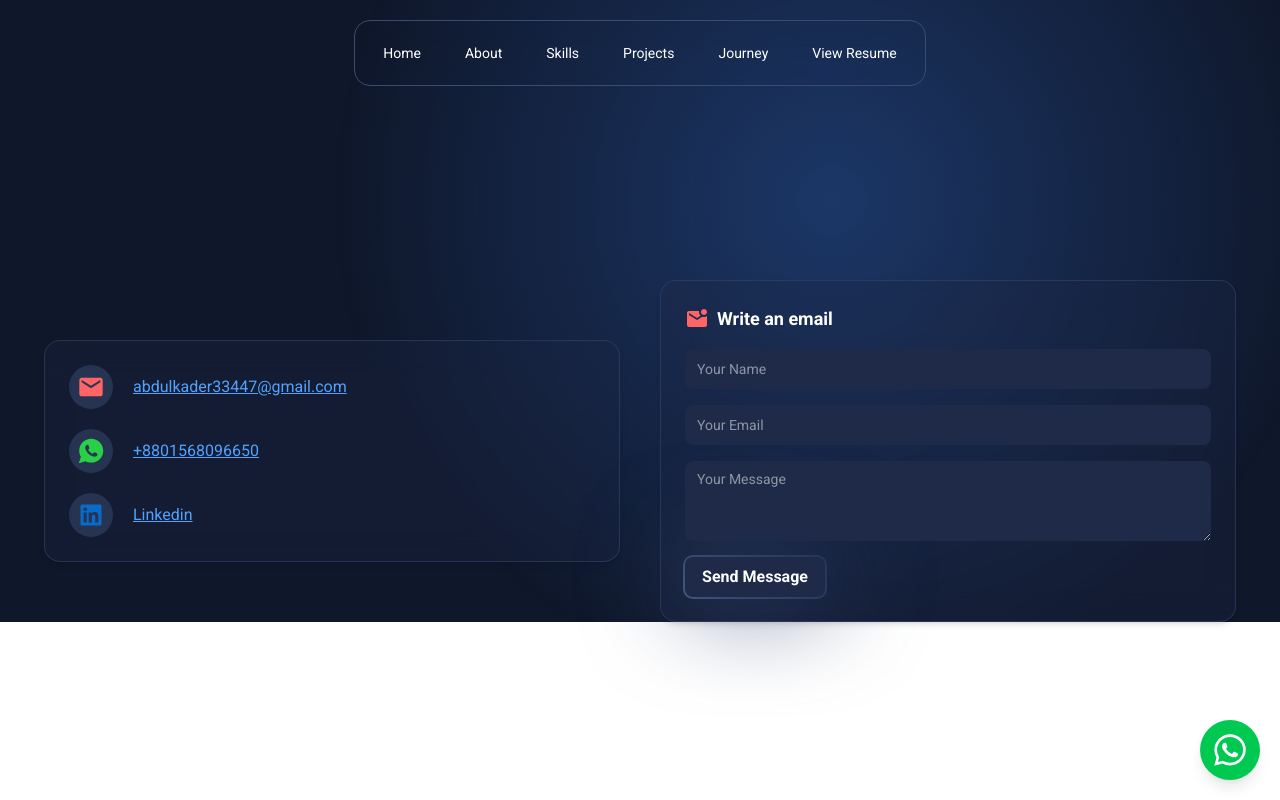
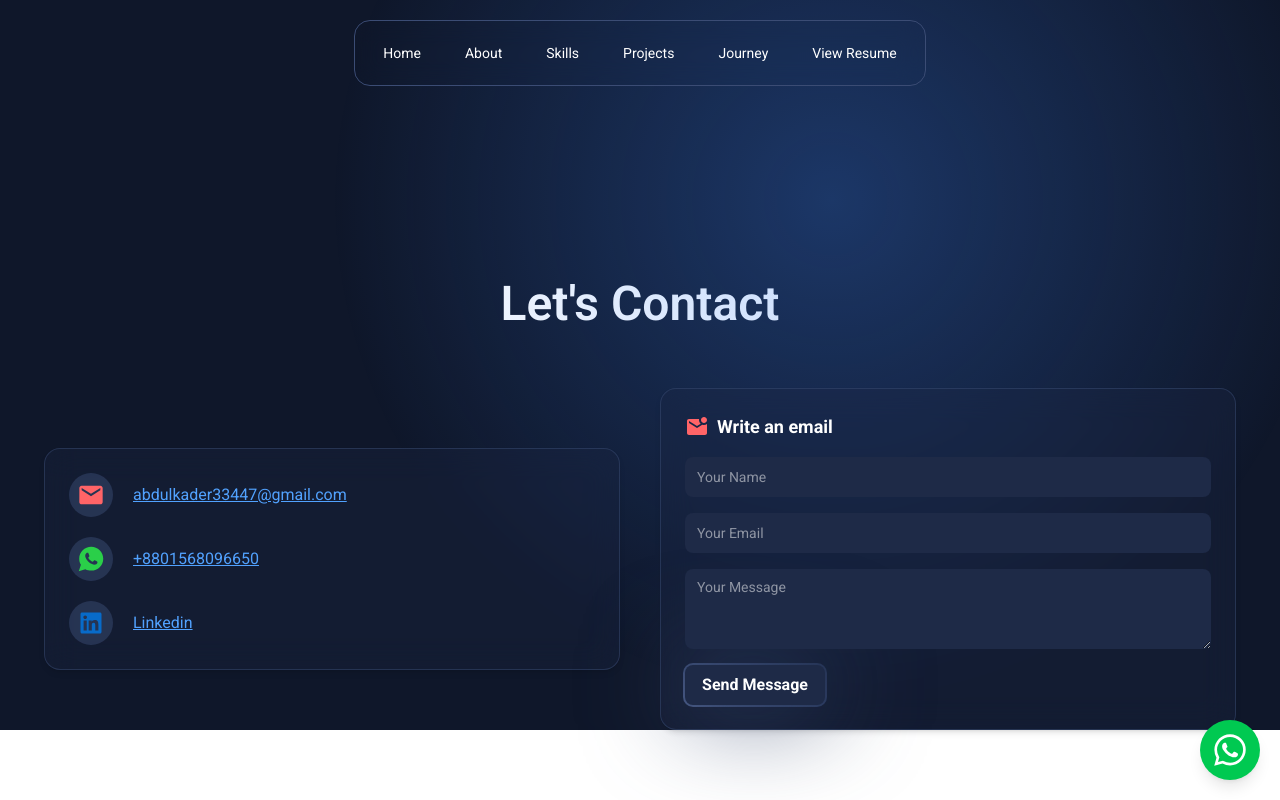
Before and after one commit to abdulkader33447/portfolio, a React (Vite) app: page /connect in a window 1280 px wide. Built offline with nearby package versions, Linux system fonts and the light colour scheme.

Commit message:
added title on contact section

```diff
--- a/src/Home/FloatinBtn/FloatingBtn.jsx
+++ b/src/Home/FloatinBtn/FloatingBtn.jsx
@@ -9,7 +9,7 @@ const FloatingBtn = () => {
         rel="noopener noreferrer"
         className="fixed bottom-5 right-5 bg-green-500 rounded-full p-3 shadow-lg hover:bg-green-600 transition duration-500"
       >
-        <IoLogoWhatsapp className="sm:text-4xl text-3xl"/>
+        <IoLogoWhatsapp className="sm:text-4xl text-3xl" />
       </a>
     </div>
   );
--- a/src/Home/Pages/Connect/Connect.jsx
+++ b/src/Home/Pages/Connect/Connect.jsx
@@ -49,13 +49,17 @@ const Connect = () => {
   };
 
   return (
-    <div className="sm:flex items-center justify-center sm:gap-10 gap-5">
+    <div className="lg:mt-40 md:mt-30 mt-20">
+      <h1 className="text-center lg:text-5xl md:text-4xl text-2xl font-semibold">
+        Let's Contact
+      </h1>
+      <div className="lg:mt-15 mt-10 sm:flex items-center justify-center sm:gap-10 gap-5">
         {/* left */}
         <div
           id="connect"
           data-aos="fade"
           data-aos-duration="1000"
-        className="sm:mr-0 mx-auto text-center lg:mt-40 md:mt-30 mt-20 lg:scroll-mt-40 md:scroll-mt-35 scroll-mt-25 border border-[#3b4c74]/50 bg-[#1e2a47]/30 backdrop-blur-lg rounded-2xl sm:p-6 p-4 shadow-md  w-11/12 sm:w-xl space-y-5"
+          className="sm:mr-0 mx-auto text-center lg:scroll-mt-40 md:scroll-mt-35 scroll-mt-25 border border-[#3b4c74]/50 bg-[#1e2a47]/30 backdrop-blur-lg rounded-2xl sm:p-6 p-4 shadow-md  w-11/12 sm:w-xl space-y-5"
         >
           {/* email */}
           <div className="flex items-center justify-start sm:gap-5 gap-3">
@@ -107,7 +111,7 @@ const Connect = () => {
           id="connect"
           data-aos="fade"
           data-aos-duration="1000"
-        className="sm:ml-0 mx-auto text-center lg:mt-40 md:mt-30 mt-10 lg:scroll-mt-40 md:scroll-mt-35 scroll-mt-25 border border-[#3b4c74]/50 bg-[#1e2a47]/30 backdrop-blur-lg rounded-2xl sm:p-6 p-4 shadow-md  w-11/12 sm:w-xl"
+          className="sm:ml-0 mx-auto text-center lg:scroll-mt-40 md:scroll-mt-35 scroll-mt-25 border border-[#3b4c74]/50 bg-[#1e2a47]/30 backdrop-blur-lg rounded-2xl sm:p-6 p-4 shadow-md  w-11/12 sm:w-xl"
         >
           <div className="flex items-center gap-2 mb-4">
             <MdMarkEmailUnread className="size-6 text-red-400" />
@@ -146,6 +150,7 @@ const Connect = () => {
           </form>
         </div>
       </div>
+    </div>
   );
 };
 
--- a/src/Home/Pages/Projects/Projects.jsx
+++ b/src/Home/Pages/Projects/Projects.jsx
@@ -19,7 +19,7 @@ const Projects = () => {
   return (
     <div
       id="projects"
-      className=" mx-auto text-center lg:mt-40 md:mt-30 mt-20 lg:scroll-mt-40 md:scroll-mt-35 scroll-mt-25"
+      className="mx-auto text-center lg:mt-40 md:mt-30 mt-20 lg:scroll-mt-40 md:scroll-mt-35 scroll-mt-25"
     >
       <h1 className="lg:text-5xl md:text-4xl text-2xl font-semibold">
         <span data-aos="fade" data-aos-duration="1000">
```
Lines whose indentation alone changed are shown as unchanged.
